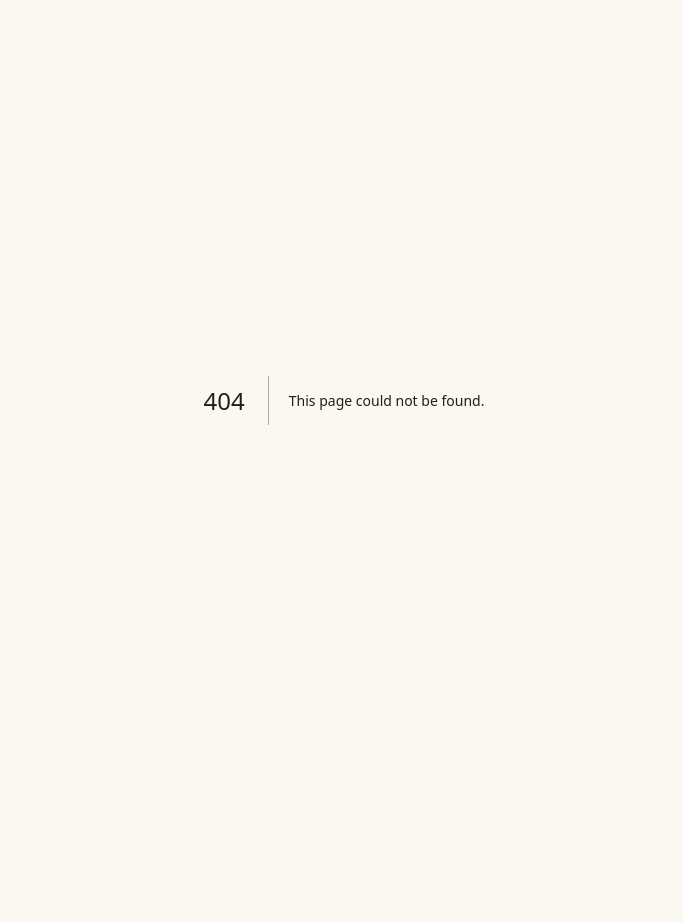
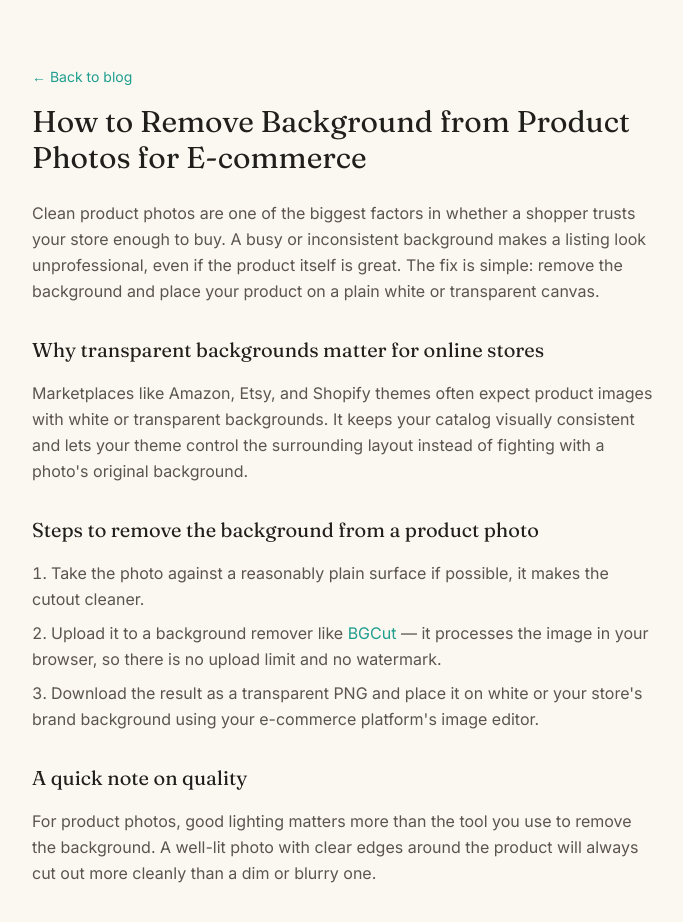
Before and after one commit to Aqib1012/bg-remover, a Next.js app: page /blog/remove-background-product-photos-ecommerce in a window 1280 px wide. Before the commit this address had no page. Shown: the top 922 px of the page, without its empty margins (296-979 px from the left). Before the commit the page ends 800 px from the top, so only its background shows below. Built offline with nearby package versions, Linux system fonts and the light colour scheme.

Commit message:
Create page.tsx

```diff
--- /dev/null
+++ b/app/blog/remove-background-product-photos-ecommerce/page.tsx
@@ -0,0 +1,74 @@
+import Link from "next/link";
+import type { Metadata } from "next";
+
+export const metadata: Metadata = {
+  title: "How to Remove Background from Product Photos for E-commerce | BGCut",
+  description:
+    "A step-by-step guide to creating clean, professional product photos with transparent backgrounds for your online store, free and without design software.",
+};
+
+export default function Post() {
+  return (
+    <main className="min-h-screen bg-cream">
+      <article className="max-w-2xl mx-auto px-6 py-16">
+        <Link href="/blog" className="text-sm text-teal hover:underline">
+          ← Back to blog
+        </Link>
+        <h1 className="font-display text-3xl mt-4 mb-6 text-ink">
+          How to Remove Background from Product Photos for E-commerce
+        </h1>
+        <div className="space-y-4 text-inkSoft leading-relaxed">
+          <p>
+            Clean product photos are one of the biggest factors in whether a
+            shopper trusts your store enough to buy. A busy or inconsistent
+            background makes a listing look unprofessional, even if the
+            product itself is great. The fix is simple: remove the
+            background and place your product on a plain white or
+            transparent canvas.
+          </p>
+          <h2 className="font-display text-xl text-ink pt-4">
+            Why transparent backgrounds matter for online stores
+          </h2>
+          <p>
+            Marketplaces like Amazon, Etsy, and Shopify themes often expect
+            product images with white or transparent backgrounds. It keeps
+            your catalog visually consistent and lets your theme control the
+            surrounding layout instead of fighting with a photo's original
+            background.
+          </p>
+          <h2 className="font-display text-xl text-ink pt-4">
+            Steps to remove the background from a product photo
+          </h2>
+          <ol className="list-decimal list-inside space-y-2">
+            <li>
+              Take the photo against a reasonably plain surface if possible,
+              it makes the cutout cleaner.
+            </li>
+            <li>
+              Upload it to a background remover like{" "}
+              <Link href="/" className="text-teal hover:underline">
+                BGCut
+              </Link>{" "}
+              — it processes the image in your browser, so there is no
+              upload limit and no watermark.
+            </li>
+            <li>
+              Download the result as a transparent PNG and place it on white
+              or your store's brand background using your e-commerce
+              platform's image editor.
+            </li>
+          </ol>
+          <h2 className="font-display text-xl text-ink pt-4">
+            A quick note on quality
+          </h2>
+          <p>
+            For product photos, good lighting matters more than the tool you
+            use to remove the background. A well-lit photo with clear edges
+            around the product will always cut out more cleanly than a dim
+            or blurry one.
+          </p>
+        </div>
+      </article>
+    </main>
+  );
+}
```
